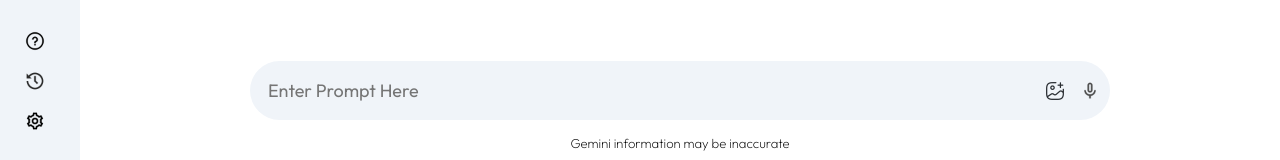
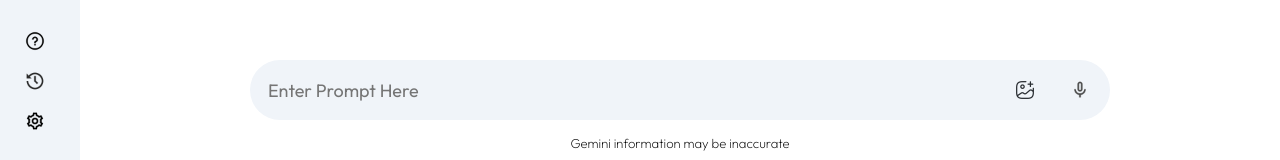
Before and after one commit to jmoonoz/Gemini-Clone, a React (Vite) app: page / in a window 1280 px wide. Shown: the part 634-794 px from the top of the page. Built offline with nearby package versions, Linux system fonts and the light colour scheme; no server answers.

Commit message:
input icons updated

```diff
--- a/src/components/Main/Main.jsx
+++ b/src/components/Main/Main.jsx
@@ -18,7 +18,10 @@ const Main = () => {
     <div className="main">
       <div className="nav">
         <p>Gemini</p>
-        <img src="https://avatars.githubusercontent.com/u/39196818?v=4" alt="" />
+        <img
+          src="https://avatars.githubusercontent.com/u/39196818?v=4"
+          alt=""
+        />
       </div>
       <div className="main-container">
         {/* this will show the response of questions asked to Gemini */}
@@ -84,11 +87,17 @@ const Main = () => {
               placeholder="Enter Prompt Here"
             />
             <div>
-              <img src={assets.gallery_icon} alt="" />
-              <img src={assets.mic_icon} alt="" />
+              <div className="icon-circle">
+                <img src={assets.gallery_icon} alt="" />
+              </div>
+              <div className="icon-circle">
+                <img src={assets.mic_icon} alt="" />
+              </div>
               {/* ternary operator for inputting text in the input box, which will reveal the send icon */}
               {input ? (
-                <img onClick={() => onSend()} src={assets.send_icon} alt="" />
+                <div className="icon-circle">
+                  <img onClick={() => onSend()} src={assets.send_icon} alt="" />
+                </div>
               ) : null}
             </div>
           </div>
--- a/src/components/Main/Main.scss
+++ b/src/components/Main/Main.scss
@@ -89,6 +89,15 @@
       background-color: #f0f4f9;
       padding: 10px;
       border-radius: 50px;
+
+      .icon-circle{
+        padding: 10px;
+        border-radius: 50%;
+      }
+
+      .icon-circle:hover{
+        background-color: #e2e6eb;
+      }
 
       img {
         width: 20px;
```
